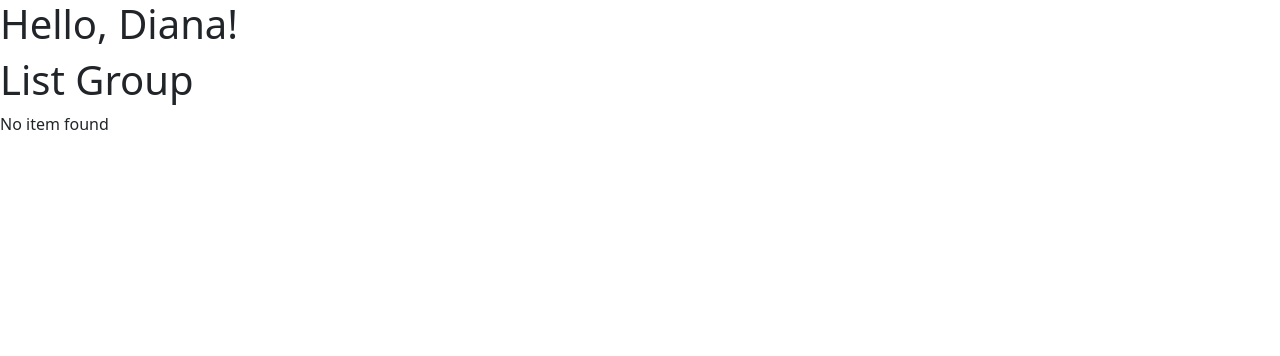
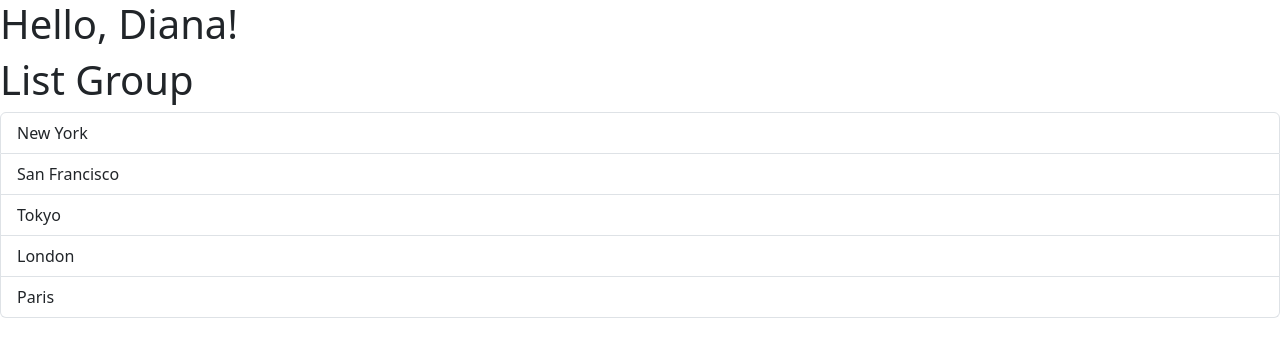
Before and after one commit to DianaLuel/DianaLuel, a React (Vite) app in the folder React/react-app/: page / in a window 1280 px wide. Shown: the top 356 px of the page. Built offline with nearby package versions, Linux system fonts and the light colour scheme.

Commit message:
all changes

```diff
--- a/React/react-app/package.json
+++ b/React/react-app/package.json
@@ -10,6 +10,7 @@
     "preview": "vite preview"
   },
   "dependencies": {
+    "bootstrap": "^5.3.8",
     "react": "^19.2.8",
     "react-dom": "^19.2.8"
   },
--- a/React/react-app/src/components/ListGroup.tsx
+++ b/React/react-app/src/components/ListGroup.tsx
@@ -1,18 +1,20 @@
 function ListGroup() {
   let items = ["New York", "San Francisco", "Tokyo", "London"];
   items.push("Paris");
-  items = [];
+  // items = [];
   return (
     <>
         <h1>List Group</h1>
-        {items.length == 0 && <p>No item found</p>}
+        {items.length === 0 && <p>No item found</p>}
+        {items.length > 0 && (
           <ul className="list-group">
             {items.map((item) => (
-            <li className="List-group-item" key={item}>
+              <li className="list-group-item" key={item}>
                 {item}
               </li>
             ))}
           </ul>
+        )}
     </>
   );
 }
@@ -26,3 +28,13 @@ export default ListGroup;
         </li>
       ))}
     </ul> */
+
+    // <h1>List Group</h1>
+    //     {items.length == 0 && <p>No item found</p>}
+    //     <ul className="list-group">
+    //       {items.map((item) => (
+    //         <li className="list-group-item" key={item}>
+    //           {item}
+    //         </li>
+    //       ))}
+    //     </ul>
```
Also changed, not shown: 1 other file (tests, documents, lock files or other folders). Lines whose indentation alone changed are shown as unchanged.
